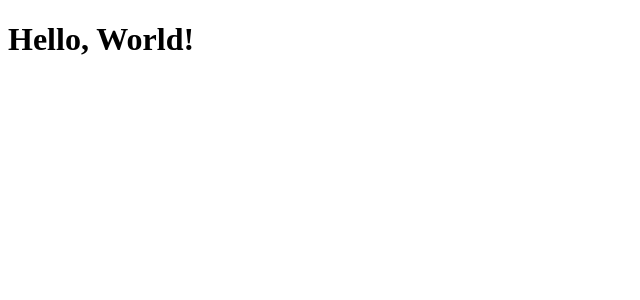
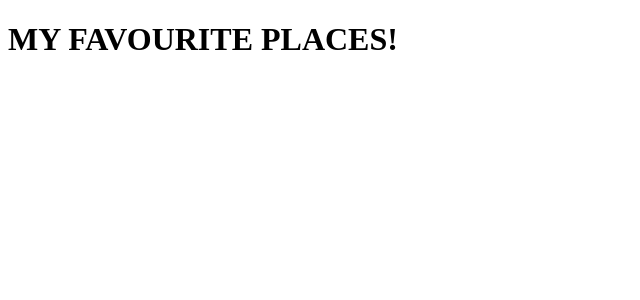
Before and after one commit to syed-45/favourite-places-react, a React (Create React App) app: page / in a window 1280 px wide. Shown: the top 300 px of the page, without its empty margins (0-640 px from the left). Built offline with nearby package versions, Linux system fonts and the light colour scheme; the HTML template or start-up script is replaced by a standard one.

Commit message:
added header n components

```diff
--- a/src/App.tsx
+++ b/src/App.tsx
@@ -1,7 +1,10 @@
-import { greet } from "./utils/greet";
+import AppHeader from "./components/AppHeader";
 
 function App(): JSX.Element {
-  return <h1>{greet("World")}</h1>;
+  return (<>
+            <AppHeader/>
+          </>
+  );
 }
 
 export default App;
--- /dev/null
+++ b/src/components/AppHeader.tsx
@@ -0,0 +1,9 @@
+function AppHeader(): JSX.Element {
+  return (
+    <header>
+      <h1>MY FAVOURITE PLACES!</h1>
+    </header>
+  );
+}
+
+export default AppHeader;
```
